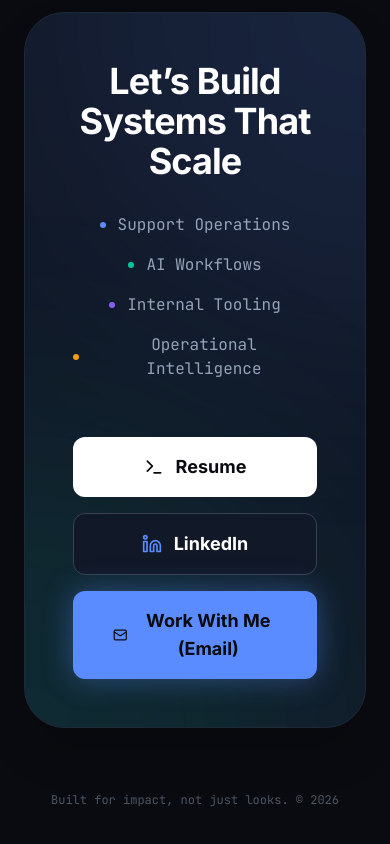
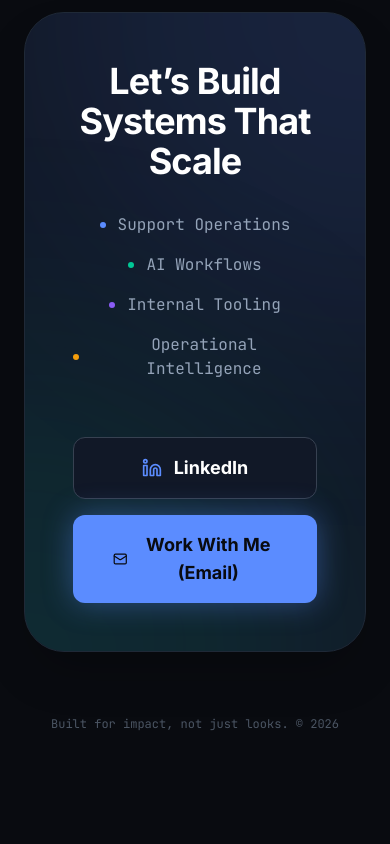
Before and after one commit to LimisiMike/Alusa.TSE.com, a React (Vite) app: page / in a window 390 px wide. Shown: the part 5933-6777 px from the top of the page. Built offline with nearby package versions, Linux system fonts and the light colour scheme.

Commit message:
Update SystemsExplorer assets and sections

```diff
--- a/src/components/Sections.tsx
+++ b/src/components/Sections.tsx
@@ -26,7 +26,7 @@ export function CommandBar() {
         </div>
 
         <div className="hidden md:flex items-center gap-1 p-1.5 bg-[#111827]/80 backdrop-blur-md border border-[#1F2937] rounded-xl shadow-2xl">
-          <a href="#resume" className="flex items-center gap-2 px-4 py-2 rounded-lg text-sm font-medium text-[#94A3B8] hover:text-[#E5E7EB] hover:bg-[#1F2937] transition-all"><FileText className="w-4 h-4" /> Resume</a>
+          {/* <a href="#resume" className="flex items-center gap-2 px-4 py-2 rounded-lg text-sm font-medium text-[#94A3B8] hover:text-[#E5E7EB] hover:bg-[#1F2937] transition-all"><FileText className="w-4 h-4" /> Resume</a> */}
           <a href="#systems" className="flex items-center gap-2 px-4 py-2 rounded-lg text-sm font-medium text-[#94A3B8] hover:text-[#E5E7EB] hover:bg-[#1F2937] transition-all"><LayoutDashboard className="w-4 h-4" /> Systems</a>
           <a href="mailto:michaellimisi7@gmail.com" className="flex items-center gap-2 px-4 py-2 rounded-lg text-sm font-medium text-[#94A3B8] hover:text-[#E5E7EB] hover:bg-[#1F2937] transition-all"><Mail className="w-4 h-4" /> Work With Me</a>
           <a href="#contact" className="flex items-center gap-2 px-4 py-2 rounded-lg text-sm font-medium text-[#94A3B8] hover:text-[#E5E7EB] hover:bg-[#1F2937] transition-all"><Mail className="w-4 h-4" /> Contact</a>
@@ -221,10 +221,10 @@ export function Footer() {
         </div>
 
         <div className="flex flex-col sm:flex-row items-center justify-center gap-4 relative z-10">
-          <a href="#resume" className="flex items-center justify-center gap-3 w-full sm:w-auto px-10 py-4 rounded-xl bg-white text-[#090B10] hover:bg-gray-200 transition-all font-bold text-lg">
+          {/* <a href="#resume" className="flex items-center justify-center gap-3 w-full sm:w-auto px-10 py-4 rounded-xl bg-white text-[#090B10] hover:bg-gray-200 transition-all font-bold text-lg">
             <Terminal className="w-5 h-5" />
             Resume
-          </a>
+          </a> */}
           <a href="https://www.linkedin.com/in/michael-limisi-455678243/" target="_blank" rel="noreferrer" className="flex items-center justify-center gap-3 w-full sm:w-auto px-10 py-4 rounded-xl bg-[#111827] border border-[#374151] text-white hover:bg-[#1F2937] transition-all font-bold text-lg">
             <Linkedin className="w-5 h-5 text-[#5B8CFF]" />
             LinkedIn
--- a/src/components/SystemsExplorer.tsx
+++ b/src/components/SystemsExplorer.tsx
@@ -65,10 +65,10 @@ const SYSTEMS = [
   {
     id: "03",
     title: "Support Logic Analyzer",
-    tag: "Issue Intelligence",
+    tag: "Uses AI to extract root causes, technical signals, and executable support actions from unstructured customer conversations.",
     icon: <Code2 className="w-5 h-5" />,
     description:
-      "Transforms messy customer requests into executable support plans.",
+      "Converts complex customer issues into structured, actionable resolution workflows.",
     stack: ["AI", "Workflow Automation"],
     overview: {
       problem:
```
Also changed, not shown: 1 other file (tests, documents, lock files or other folders).
